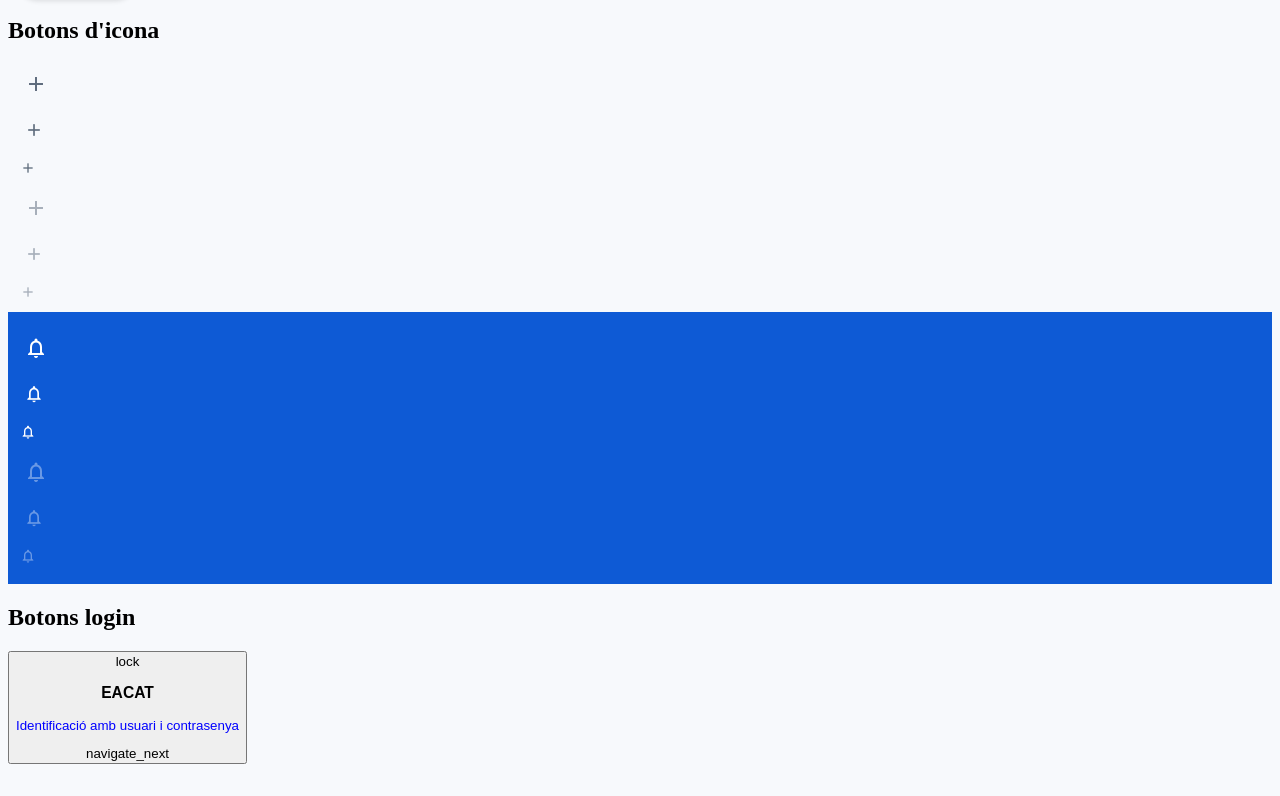
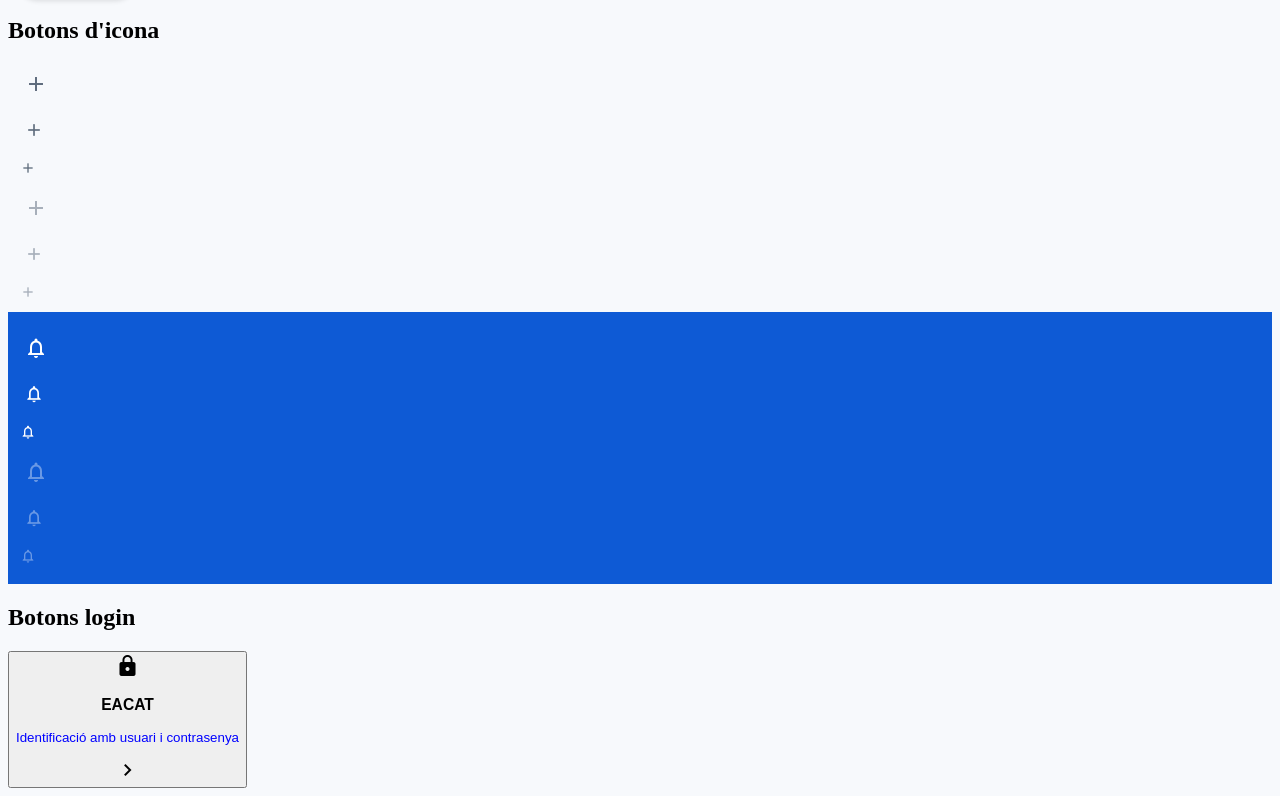
Before and after one commit to ConsorciAOC-PRJ/valid20_aapp-maqueta, a plain HTML site: page index.html in a window 1280 px wide. Shown: the part 3279-4075 px from the top of the page. Before the commit the page ends 4051 px from the top, so only its background shows below. Drawn offline with nearby package versions, Linux system fonts and the light colour scheme; files that its build step writes are made by us from their sources.

Commit message:
Botó login HTML

```diff
--- a/index.html
+++ b/index.html
@@ -11,6 +11,7 @@
         <link href="https://fonts.googleapis.com/css2?family=Work+Sans:ital,wght@0,100..900;1,100..900&display=swap"
                 rel="stylesheet">
         <link href="https://fonts.googleapis.com/css2?family=Material+Icons+Outlined" rel="stylesheet">
+        <link href="https://fonts.googleapis.com/css2?family=Material+Icons" rel="stylesheet">
 </head>
 
 <body>
@@ -103,12 +104,21 @@
         </div>
 
         <h2>Botons login</h2>
-        <button type="button" class="btn-login btn-33">
-                <span class="material-icons">lock</span>
-                <h3>EACAT</h3>
-                <p>Identificació amb usuari i contrasenya</p>
-                <span class="material-icons">navigate_next</span></div>
-        </button>
+        <div class="dark3">
+
+                <button type="button" class="btn-login btn-33">
+                        <div class="btn-login-content">
+                                <div class="icon-circle">
+                                        <span class="material-icons">lock</span>
+                                </div>
+                                <div class="btn-login-text">
+                                        <h3>EACAT</h3>
+                                        <p>Identificació amb usuari i contrasenya</p>
+                                </div>
+                                <span class="material-icons">navigate_next</span>
+                        </div>
+                </button>
+        </div>
 
 </body>
 
```
